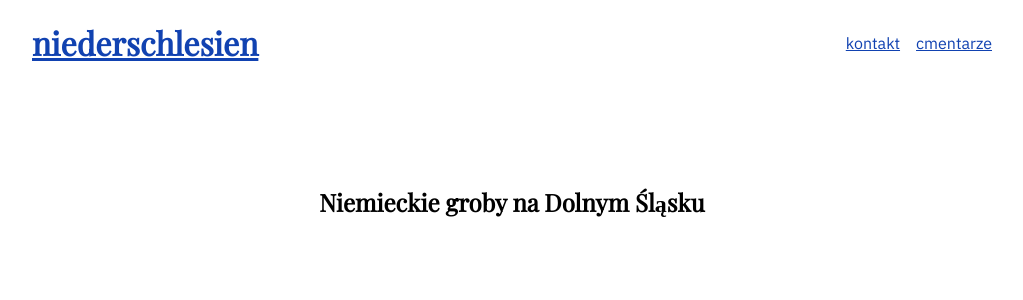
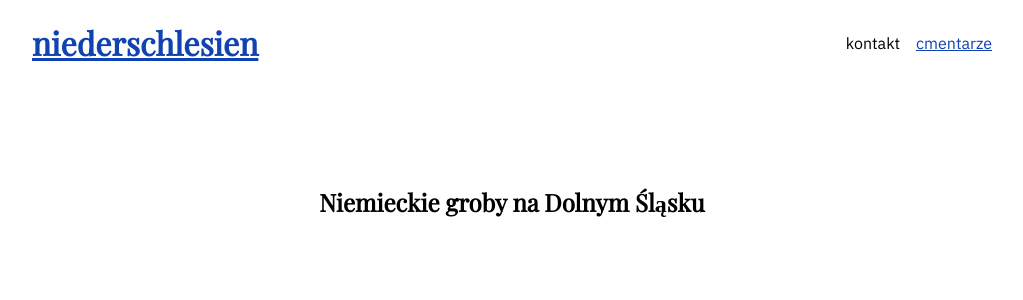
Before and after one commit to kaspar-almayer/niederschlesien, a React (Create React App) app: page / in a window 1280 px wide. Shown: the top 300 px of the page, without its empty margins (128-1151 px from the left). Built offline with nearby package versions, Linux system fonts and the light colour scheme; no server answers; the database is empty.

Commit message:
fix errors

```diff
--- a/src/components/Graveyard.js
+++ b/src/components/Graveyard.js
@@ -1,5 +1,5 @@
 import { useState, useEffect } from "react";
-import { Routes, Route, useParams } from "react-router-dom";
+import { useParams } from "react-router-dom";
 
 import { supabase } from "../supabaseClient";
 
@@ -50,7 +50,7 @@ function Graveyard() {
   useEffect(() => {
     getGravese();
     getGraveyard();
-  }, []);
+  });
   return (
     <div className="container">
       <Header />
--- a/src/components/Graveyards.js
+++ b/src/components/Graveyards.js
@@ -1,24 +1,9 @@
 import { useState, useEffect } from "react";
-import { MapContainer, TileLayer, useMap, Marker } from "react-leaflet";
 
 import { supabase } from "../supabaseClient";
 
 import Header from "./Header";
 import Map from "./Map";
-
-// marker hack
-import L from "leaflet";
-import icon from "leaflet/dist/images/marker-icon.png";
-import iconShadow from "leaflet/dist/images/marker-shadow.png";
-
-let DefaultIcon = L.icon({
-  iconUrl: icon,
-  shadowUrl: iconShadow,
-  iconAnchor: [13, 41],
-});
-
-L.Marker.prototype.options.icon = DefaultIcon;
-// end marker hack
 
 function Graveyards() {
   const [graveyards, setGraveyards] = useState(null);
--- a/src/components/Header.js
+++ b/src/components/Header.js
@@ -6,7 +6,7 @@ function Header({ grave }) {
         <h1 className="logo">niederschlesien</h1>
       </Link>
       <div className="main-header__nav">
-        <a href="#">kontakt</a>
+        <span>kontakt</span>
         <Link to="/graveyards">cmentarze</Link>
       </div>
     </header>
--- a/src/components/Hero.js
+++ b/src/components/Hero.js
@@ -1,5 +1,5 @@
-import hero_img1 from "../assets/hero-img1.jpg";
-import hero_img2 from "../assets/hero-img2.jpg";
+//import hero_img1 from "../assets/hero-img1.jpg";
+//import hero_img2 from "../assets/hero-img2.jpg";
 
 function Hero() {
   return (
--- a/src/components/Map.js
+++ b/src/components/Map.js
@@ -1,5 +1,4 @@
-import { useState, useEffect } from "react";
-import { MapContainer, TileLayer, useMap, Marker, Popup } from "react-leaflet";
+import { MapContainer, TileLayer, Marker, Popup } from "react-leaflet";
 import { Link } from "react-router-dom";
 
 // marker hack
--- a/src/index.js
+++ b/src/index.js
@@ -1,6 +1,6 @@
 import React from "react";
 import ReactDOM from "react-dom/client";
-import { createBrowserRouter, RouterProvider, Route } from "react-router-dom";
+import { createBrowserRouter, RouterProvider } from "react-router-dom";
 import reportWebVitals from "./reportWebVitals";
 
 import "leaflet/dist/leaflet.css";
```
